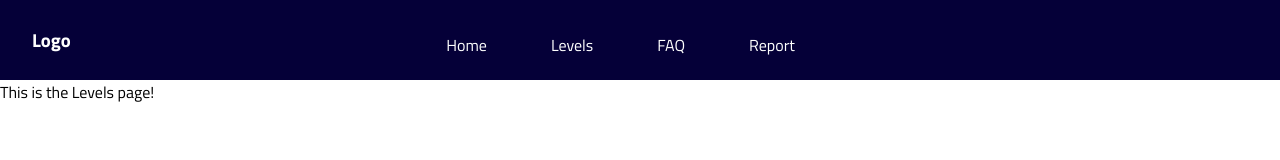
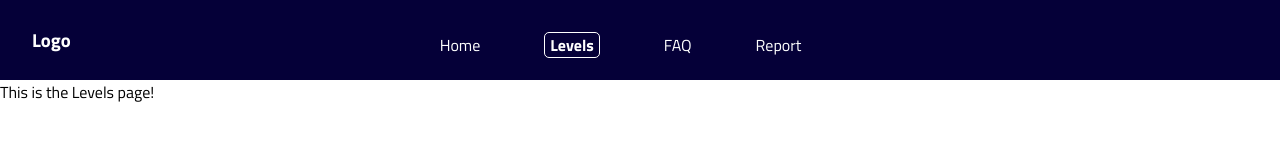
Before and after one commit to raramai-coder/watersaver, a React (Create React App) app: page /levels in a window 1280 px wide. Shown: the top 160 px of the page. Built offline with nearby package versions, Linux system fonts and the light colour scheme.

Commit message:
add styling to nav bar

```diff
--- a/src/Components/Navbar.js
+++ b/src/Components/Navbar.js
@@ -1,7 +1,7 @@
 import { useRef } from "react";
 import { FaBars, FaTimes } from "react-icons/fa";
 import "../Styles/main.css";
-import { Link } from "react-router-dom";
+import { NavLink } from "react-router-dom";
 
 function Navbar() {
 	const navRef = useRef(null);
@@ -14,10 +14,10 @@ function Navbar() {
 		<header>
 			<h3> Logo</h3>
 			<nav ref={navRef}>
-				<Link to="/">Home</Link>
-				<Link to="/levels">Levels</Link>
-				<Link to="/faq">FAQ</Link>
-				<Link to="/report">Report</Link>
+				<NavLink to="/">Home</NavLink>
+				<NavLink to="/levels">Levels</NavLink>
+				<NavLink to="/faq">FAQ</NavLink>
+				<NavLink to="/report">Report</NavLink>
 				<button className="nav-btn nav-close-btn">
 					<FaTimes onClick={showNavbar} />
 				</button>
--- a/src/Styles/main.css
+++ b/src/Styles/main.css
@@ -48,6 +48,16 @@ header .nav-btn {
 	font-size: 1.8rem;
 }
 
+nav a.active {
+	border: #fff;
+	border-radius: 5px;
+	border-width: 1px;
+	border-style: solid;
+	font-weight: bold;
+	/* color: var(--highlightColor); */
+	padding-inline: 5px;
+}
+
 @media only screen and (max-width: 1024px) {
 	header .nav-btn {
 		visibility: visible;
```
